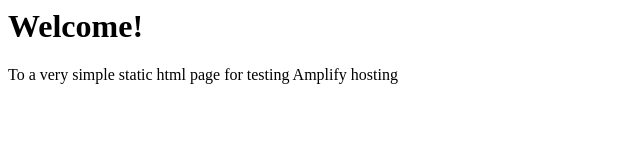
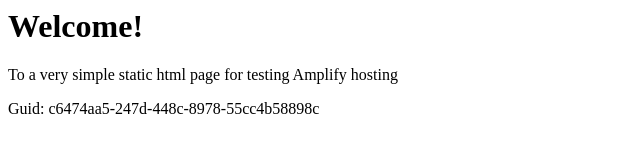
Before and after one commit to aws-aemilia-iad/Github-PR-Commit-Integration-Test-DoNotTouch-Gith-P5X5MO5I-v1-prod-us-east-1, a website: page src/index.html in a window 1280 px wide. Shown: the whole page, without its empty margins (0-640 px from the left). Drawn offline with Linux system fonts and the light colour scheme.

Commit message:
commit from integ tests

```diff
--- a/src/index.html
+++ b/src/index.html
@@ -1,3 +1,5 @@
+
+
 <html lang="en">
 
 <head>
@@ -10,6 +12,6 @@
 <body>
     <h1>Welcome!</h1>
     <p>To a very simple static html page for testing Amplify hosting</p>
-</body>
+    <p>Guid: c6474aa5-247d-448c-8978-55cc4b58898c</p></body>
 
 </html>
```
